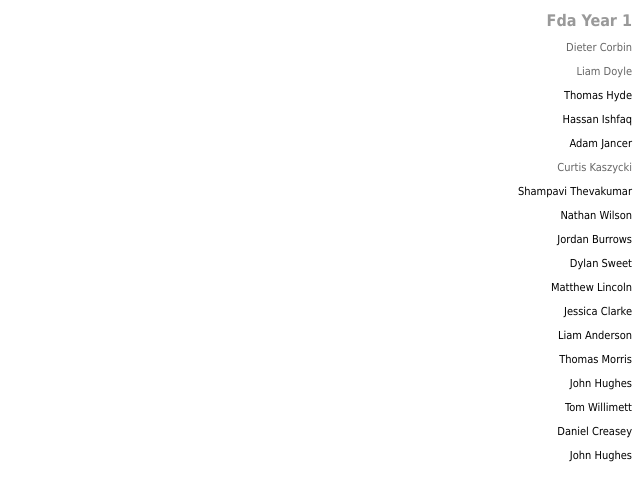
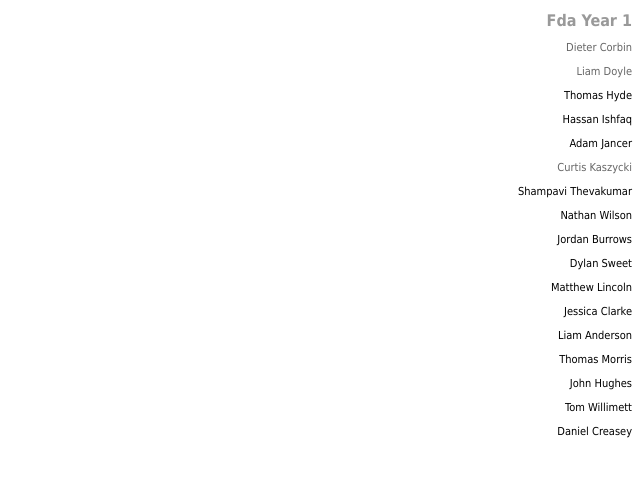
Before and after one commit to JezNoond/BLOG_VIEWER, a plain HTML site: page FDA_BLOGS.htm in a window 1280 px wide. Shown: the full height of the page, 640-1280 px from the left. Drawn offline with Linux system fonts and the light colour scheme.

Commit message:
Update FDA_BLOGS.htm

```diff
--- a/FDA_BLOGS.htm
+++ b/FDA_BLOGS.htm
@@ -59,9 +59,6 @@
 <p>
 <a href="http://danielgcreasey.blogspot.co.uk/" target="main" target="main">Daniel Creasey</a>
 </p>
-<p>
-<a href="http://jonhughesdesign.blogspot.co.uk/" target="main" target="main">John Hughes</a>
-</p>
 </body>
 </div>
 </html>
```
